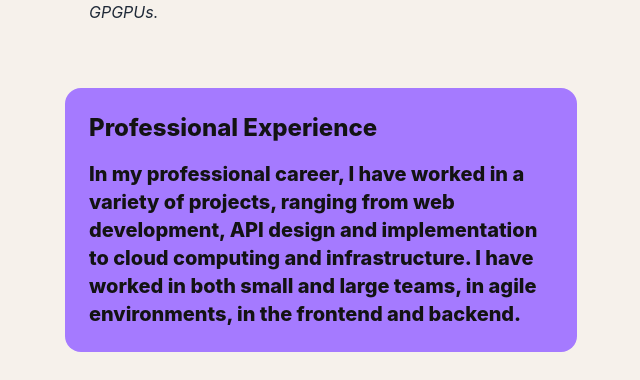
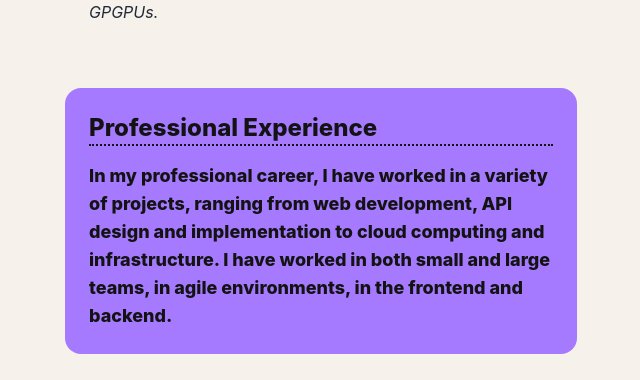
Before and after one commit to keybraker/keybraker.github.io, a Next.js app: page / in a window 1280 px wide. Shown: the part 2489-2869 px from the top of the page, without its empty margins (319-959 px from the left). Built offline with nearby package versions, Linux system fonts and the light colour scheme.

Commit message:
Minor design updates

```diff
--- a/src/abilities/experience.tsx
+++ b/src/abilities/experience.tsx
@@ -32,8 +32,7 @@ const experiences: ShowcaseType[] = [
   {
     start: new Date("2021-07-01"),
     end: new Date("2022-01-01"),
-    title:
-      '<span class="text-tsiakkas-dark dark:text-tsiakkas-light"><a href="http://www.army.gov.cy/" rel="noopener noreferrer" target="_blank" class="hover:underline">Cypriot Military</a></span>',
+    title: createLinkDiv("http://www.army.gov.cy/", "Cypriot Military", "hover:underline text-tsiakkas-dark dark:text-tsiakkas-light"),
     info: '<span class="text-tsiakkas-dark dark:text-tsiakkas-light">Ordnance Corps</span>',
     position:
       '<span class="text-tsiakkas-dark dark:text-tsiakkas-light">Obligatory military service</span>',
--- a/src/components/category.tsx
+++ b/src/components/category.tsx
@@ -12,11 +12,11 @@ export default function Category(props: CategoryProps) {
         w-full rounded-2xl p-6 text-tsiakkas-dark eq:sticky eq:top-[98px] eq:ml-16 eq:min-h-[240px] eq:w-fit eq:min-w-[400px] ${props.colour}
       `}
     >
-      <div className="leading-100 brief-title mb-4 block text-xl font-extrabold text-tsiakkas-dark sm:text-2xl eq:hidden">
+      <div className="leading-100 brief-title mb-4  border-b-2 border-dotted border-b-tsiakkas-dark block text-xl font-extrabold text-tsiakkas-dark sm:text-2xl eq:hidden">
         {props.title}
       </div>
       <div
-        className="text-lg font-extrabold text-tsiakkas-dark sm:text-xl"
+        className="text-lg font-extrabold text-tsiakkas-dark"
         dangerouslySetInnerHTML={{ __html: props.description }}
       ></div>
       {/* <div className="absolute bottom-[-10px] right-0 h-full font-bold leading-100 eq:flex rotate-90 text-verge-cyan">{title}</div> */}
--- a/src/pages/index.tsx
+++ b/src/pages/index.tsx
@@ -169,7 +169,7 @@ export default function Home() {
                 </div>
               </div>
 
-              <div className="flex w-full flex-col items-center rounded-lg border-2 border-tsiakkas-dark p-8 dark:border-tsiakkas-light eq:flex-row eq:items-start">
+              <div className="flex w-full flex-col eq:flex-row eq:items-start items-center rounded-lg bg-tsiakkas-dark bg-opacity-10 dark:bg-tsiakkas-light dark:bg-opacity-5 border-2 border-tsiakkas-dark p-8 dark:border-tsiakkas-light">
                 <div className="eq:mr-100 mx-auto flex w-full flex-1 flex-col">
                   <SkillPage />
                 </div>
```
